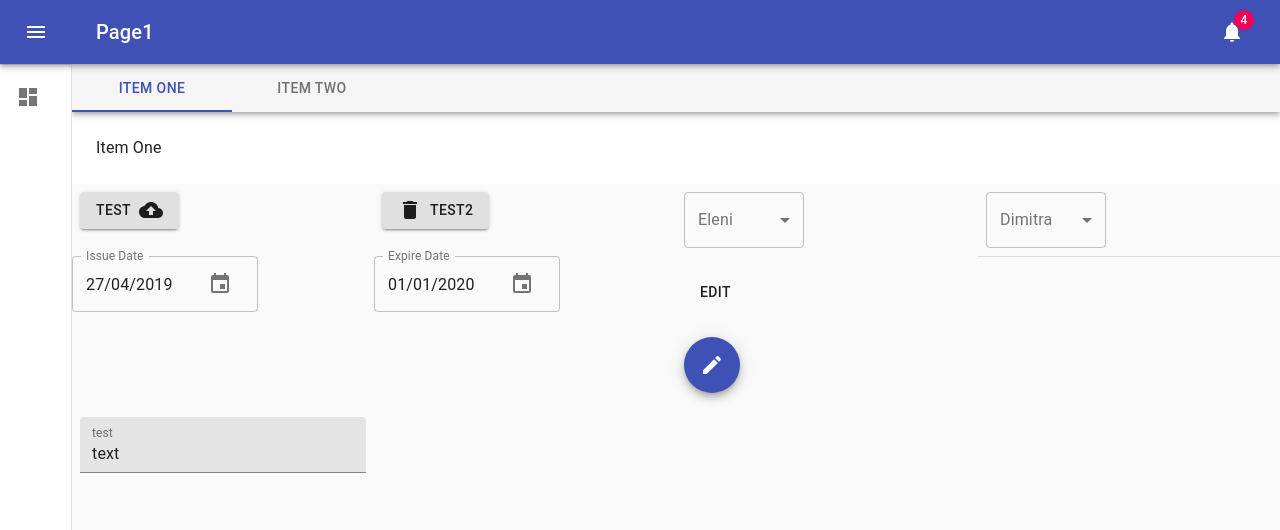
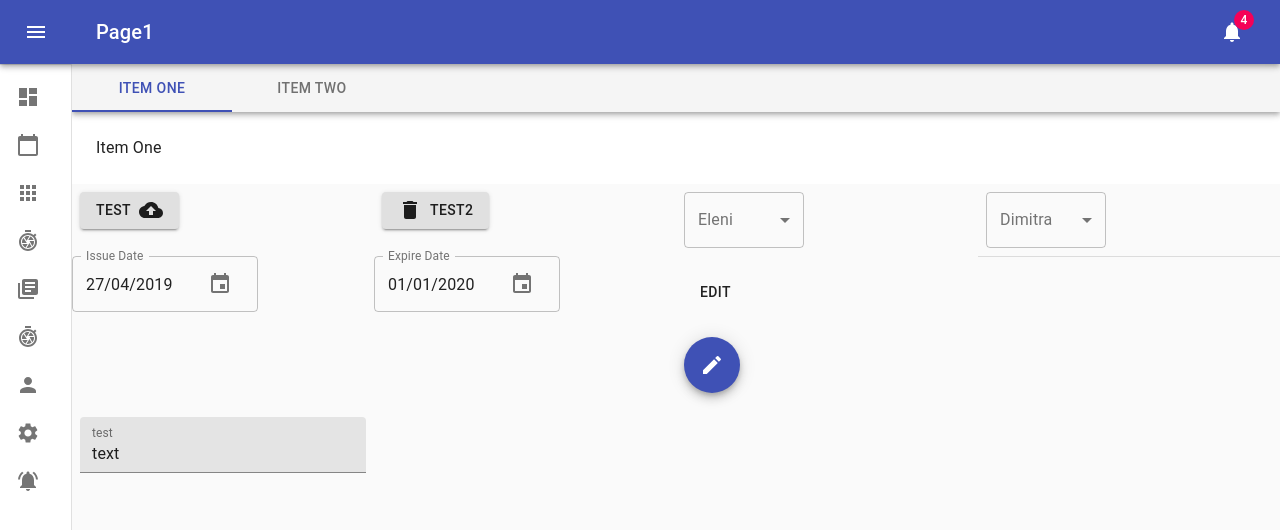
Before and after one commit to nmpegetis/react-pwa-starter, a React (Create React App) app: page / in a window 1280 px wide. Shown: the top 530 px of the page. Built offline with nearby package versions, Linux system fonts and the light colour scheme; the HTML template or start-up script is replaced by a standard one.

Commit message:
feat: add sample icon buttons to menu

```diff
--- a/src/layouts/menu.js
+++ b/src/layouts/menu.js
@@ -1,13 +1,28 @@
 import React from 'react';
 import ListItem from '@material-ui/core/ListItem';
+import Divider from '@material-ui/core/Divider';
 import ListItemIcon from '@material-ui/core/ListItemIcon';
 import ListItemText from '@material-ui/core/ListItemText';
 import DashboardIcon from '@material-ui/icons/Dashboard';
+import CalendarTodayIcon from '@material-ui/icons/CalendarToday';
+import AppsIcon from '@material-ui/icons/Apps';
+import ShutterSpeedIcon from '@material-ui/icons/ShutterSpeed';
+import LibraryBooksIcon from '@material-ui/icons/LibraryBooks';
+import PersonIcon from '@material-ui/icons/Person';
+import SettingsIcon from '@material-ui/icons/Settings';
+import NotificationsActiveIcon from '@material-ui/icons/NotificationsActive';
 import { Link } from 'react-router-dom';
-
 
 export const mainMenuEntries = {
 	Page1: { link: '/', renderIcon: () => <DashboardIcon /> },
+	Page2: { link: '/', renderIcon: () => <CalendarTodayIcon /> },
+	Page3: { link: '/', renderIcon: () => <AppsIcon /> },
+	Page4: { link: '/', renderIcon: () => <ShutterSpeedIcon /> },
+	Page5: { link: '/', renderIcon: () => <LibraryBooksIcon /> },
+	Page6: { link: '/', renderIcon: () => <ShutterSpeedIcon /> },
+	Page7: { link: '/', renderIcon: () => <PersonIcon /> },
+	Page8: { link: '/', renderIcon: () => <SettingsIcon /> },
+	Page9: { link: '/', renderIcon: () => <NotificationsActiveIcon /> },
 };
 
 export const mainListItems = Object.keys(mainMenuEntries).map((entry) => (
```
